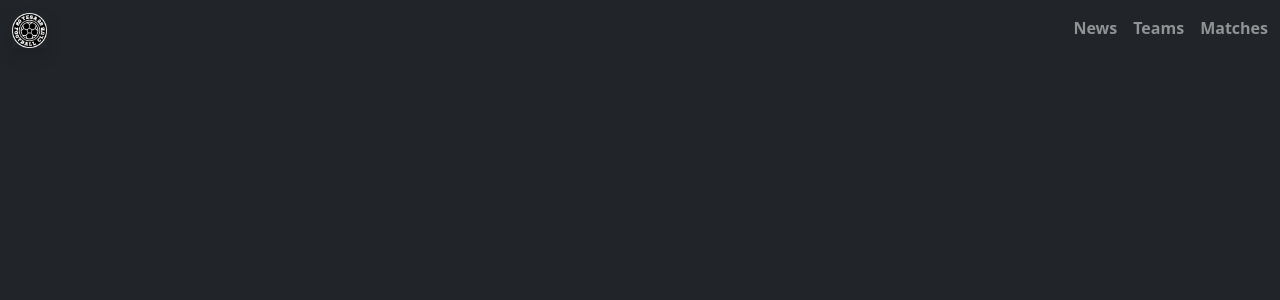
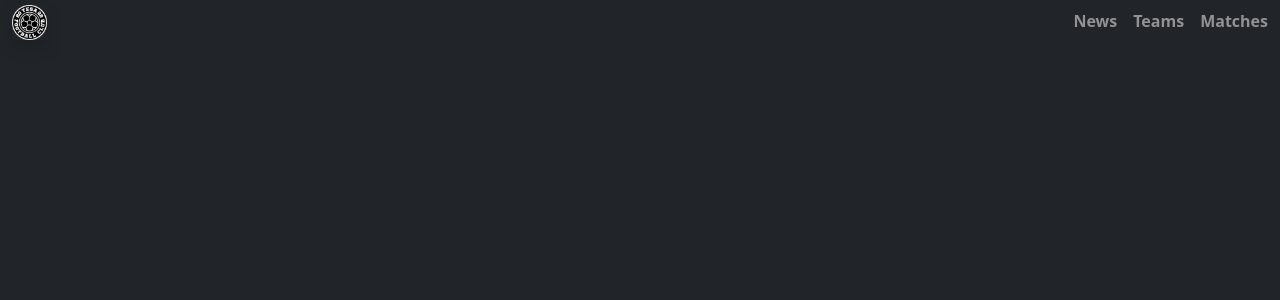
Before and after one commit to tesafc/tesafc.github.io, a Jekyll site: the page built from index.html, in a window 1280 px wide. Shown: the top 300 px of the page. Built offline with Jekyll 4.4.1, drawn with Linux system fonts in a browser that asks for light colours.

Commit message:
Update default.html

```diff
--- a/_layouts/default.html
+++ b/_layouts/default.html
@@ -28,9 +28,9 @@
         </a>
         <nav class="nav nav-masthead">
           {% assign currentPage = page.url %}
-          <a class="nav-link fw-bold py-3 px-0 {% if currentPage == '/news/' %}active{% endif %}" href="{{ 'news' | relative_url }}">News</a>
-          <a class="nav-link fw-bold py-3 px-0 {% if currentPage == '/teams/' %}active{% endif %}" href="{{ 'teams' | relative_url }}">Teams</a>
-          <a class="nav-link fw-bold py-3 px-0 {% if currentPage == '/matches/' %}active{% endif %}" href="{{ 'matches' | relative_url }}">Matches</a>
+          <a class="nav-link fw-bold py-2 px-0 {% if currentPage == '/news/' %}active{% endif %}" href="{{ 'news' | relative_url }}">News</a>
+          <a class="nav-link fw-bold py-2 px-0 {% if currentPage == '/teams/' %}active{% endif %}" href="{{ 'teams' | relative_url }}">Teams</a>
+          <a class="nav-link fw-bold py-2 px-0 {% if currentPage == '/matches/' %}active{% endif %}" href="{{ 'matches' | relative_url }}">Matches</a>
         </nav>
       </header>
     </div>
```
